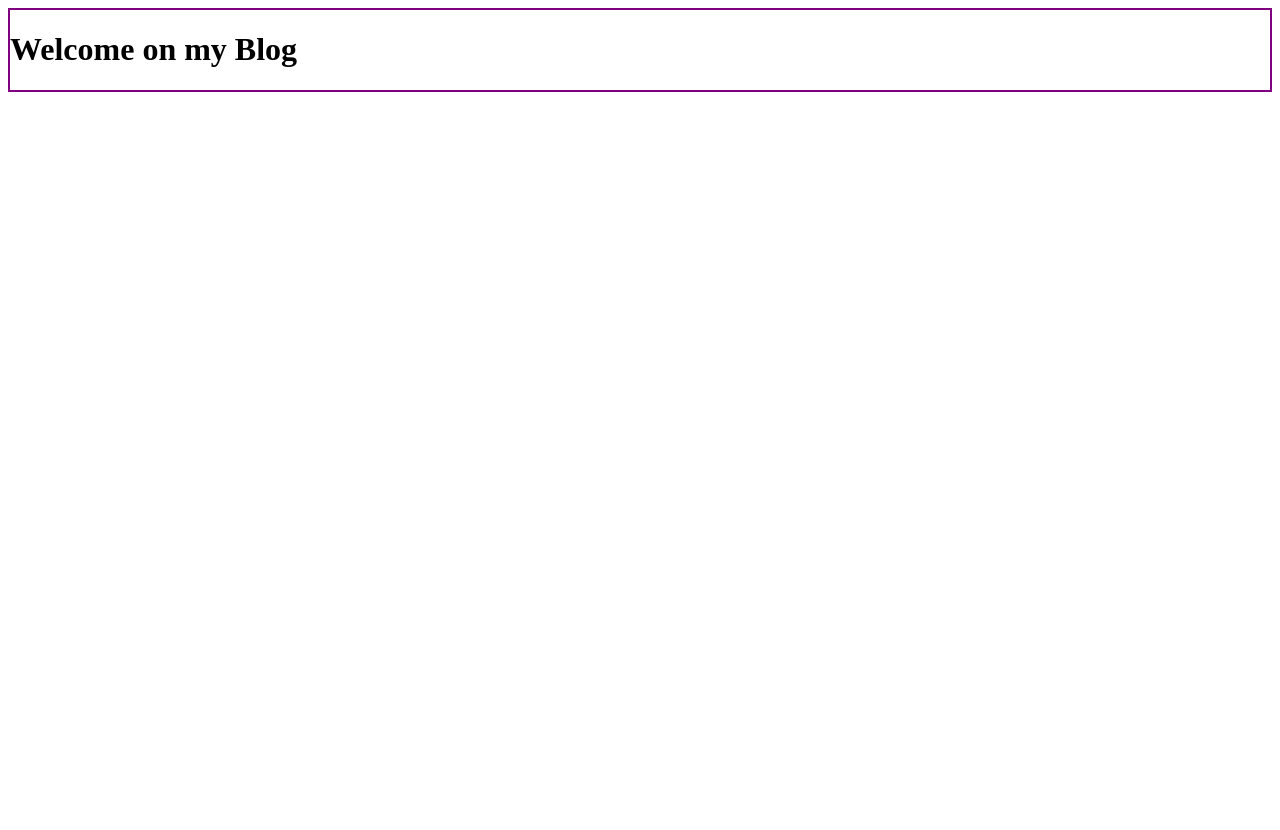
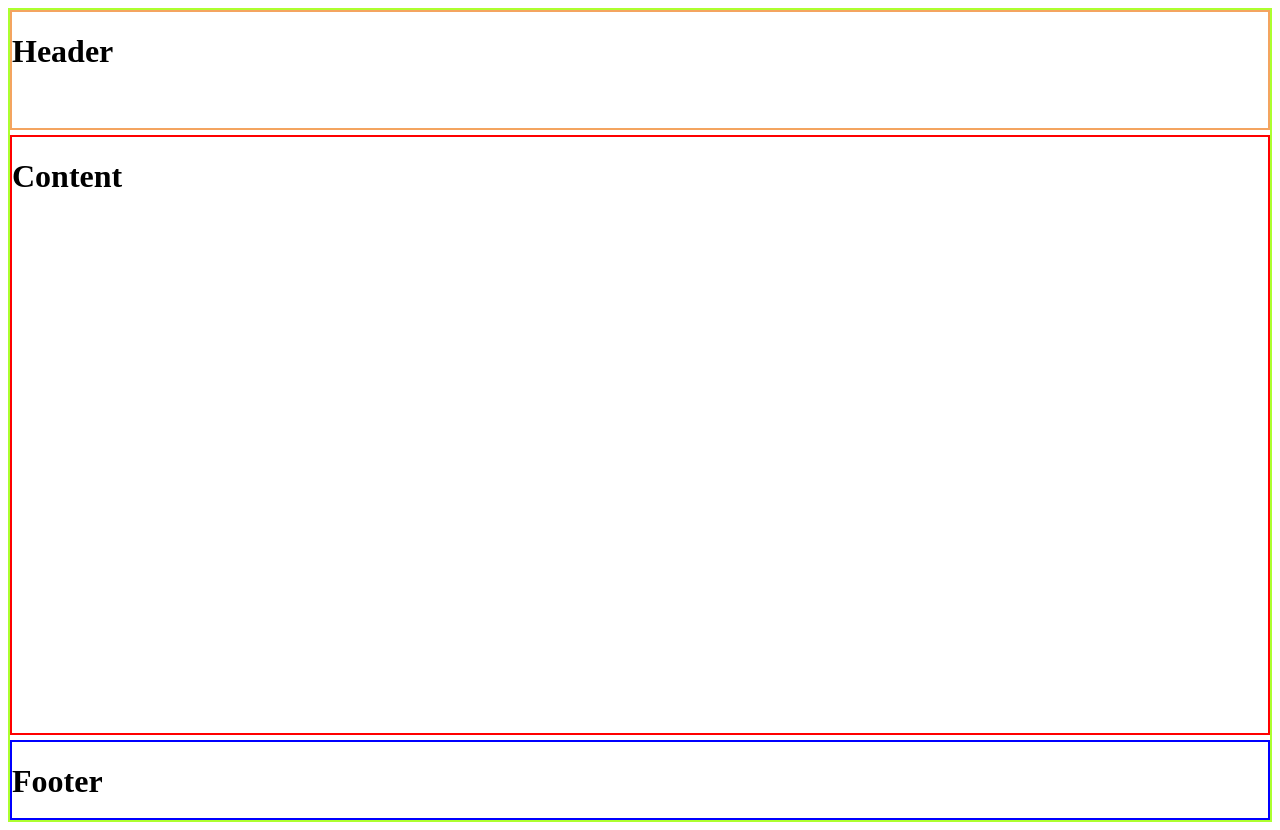
Before and after one commit to SquashPaT/personal-blog-site, a plain HTML site: page index.html in a window 1280 px wide. Before the commit the page ends 800 px from the top, so only its background shows below. Drawn offline with Linux system fonts and the light colour scheme.

Commit message:
add styles

```diff
--- a/css/main.css
+++ b/css/main.css
@@ -1,5 +1,25 @@
 .container {
   display: grid;
-  border: 2px solid purple;
+  border: 2px solid greenyellow;
+  grid-template-rows: 15vh 75vh 10vh;
+  gap: 5px;
+  grid-template-areas:
+  "hd"
+  "main"
+  "ft";
+}
 
+.header {
+  border: 2px solid sandybrown;
+  grid-area: hd;
 }
+
+.content {
+  border: 2px solid red;
+  grid-area: main;
+}
+
+.footer {
+  border: 2px solid blue;
+  grid-area: ft;
+}
--- a/index.html
+++ b/index.html
@@ -13,7 +13,15 @@
 
     <body>
         <div class="container">
-            <h1>Welcome on my Blog</h1>
+            <div class="header">
+                <h1>Header</h1>
+            </div>
+            <div class="content">
+                <h1>Content</h1>
+            </div>
+            <div class="footer">
+                <h1>Footer</h1>
+            </div>
 
         </div>
     </body>
```
